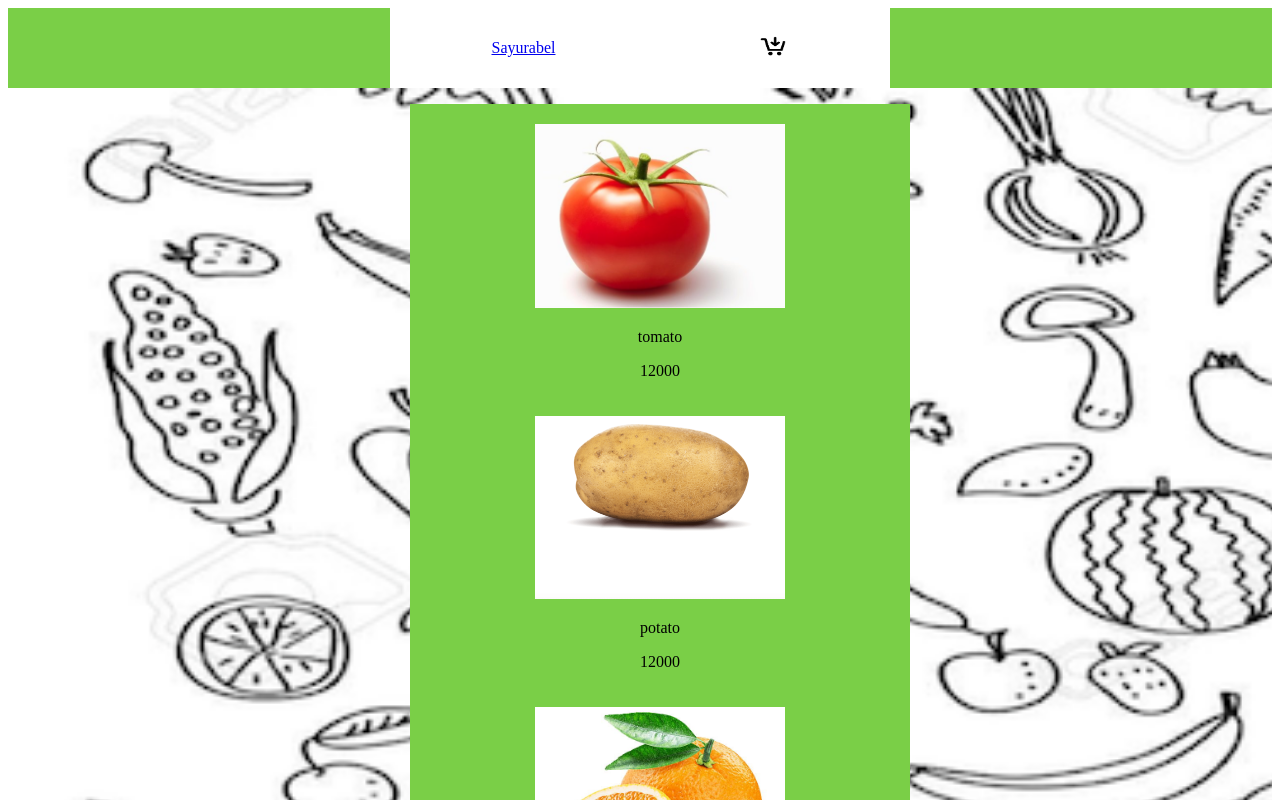
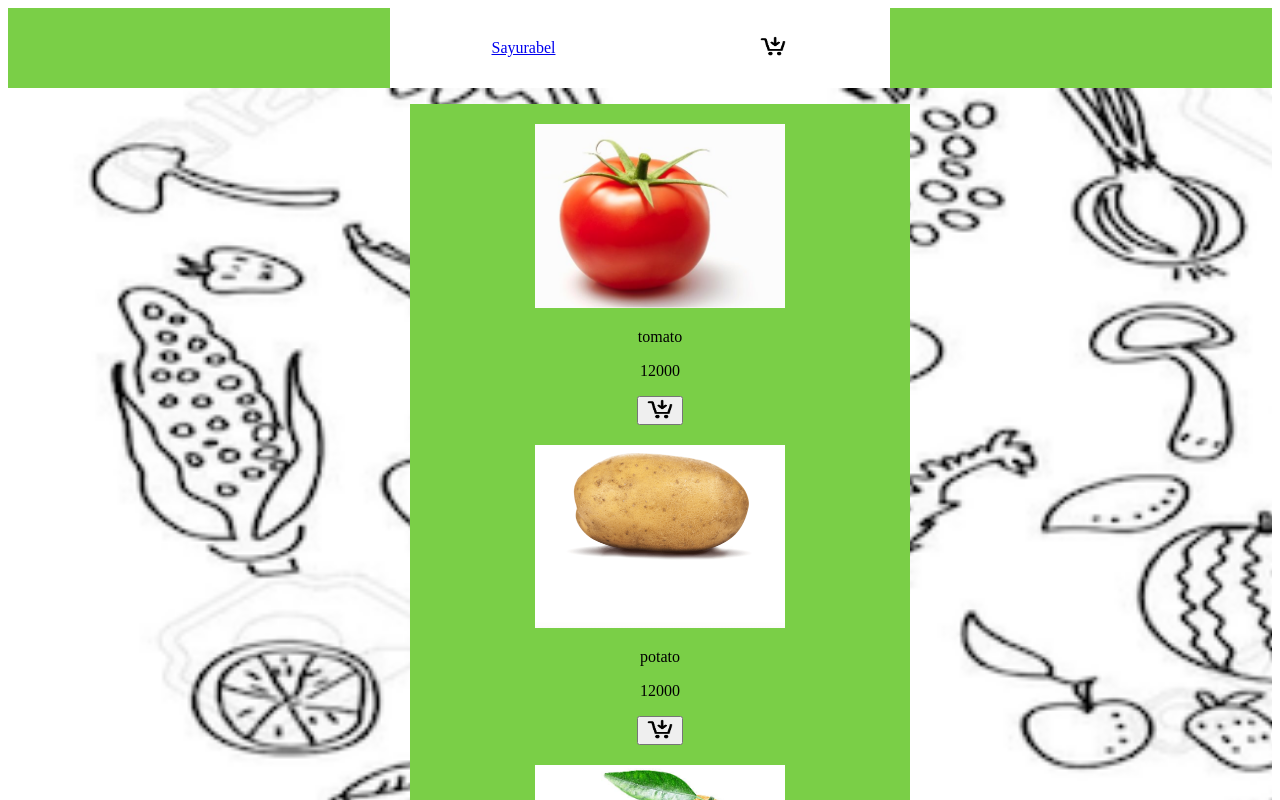
Before and after one commit to jonathan-fajrin/sayurabel, a React (Create React App) app: page / in a window 1280 px wide. Shown: the top 800 px of the page. Built offline with nearby package versions, Linux system fonts and the light colour scheme.

Commit message:
Add cart functionality

```diff
--- a/src/component/Product/index.js
+++ b/src/component/Product/index.js
@@ -15,6 +15,11 @@ const StyledImg = styled.img`
   margin-top: 20px;
 `
 
+const StyledIcon = styled.img`
+  width: 30px;
+  height: 20px;
+`
+
 class Product extends Component {
   render() {
     return (
@@ -27,6 +32,13 @@ class Product extends Component {
         </div>
         <div>
           <p>{this.props.product.price}</p>
+          <button
+            onClick={() => {
+              this.props.addtoCart(this.props.product.id)
+            }}
+          >
+            <StyledIcon src="/assets/cart.png" alt="" />
+          </button>
         </div>
       </StyledLI>
     )
--- a/src/component/ProductList/index.js
+++ b/src/component/ProductList/index.js
@@ -25,13 +25,28 @@ class ProductList extends Component {
           price: 12000,
         },
       ],
+      cart: [],
     }
   }
+  addtoCart = id => {
+    let product = this.state.data.find(product => {
+      return product.id === id
+    })
+    console.log(product)
+    let newCart = this.state.cart.concat(product)
+    this.setState({
+      cart: newCart,
+    })
+    console.log(this.state.cart)
+  }
+
   render() {
     return (
       <ul>
         {this.state.data.map((product, index) => {
-          return <Product product={product} key={index} />
+          return (
+            <Product product={product} key={index} addtoCart={this.addtoCart} />
+          )
         })}
       </ul>
     )
```
